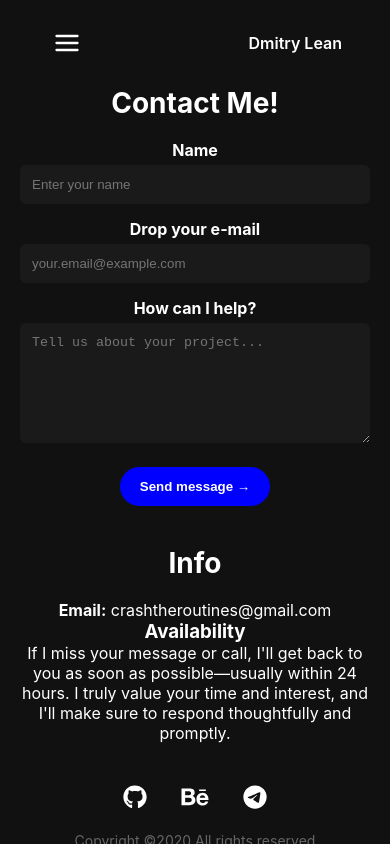
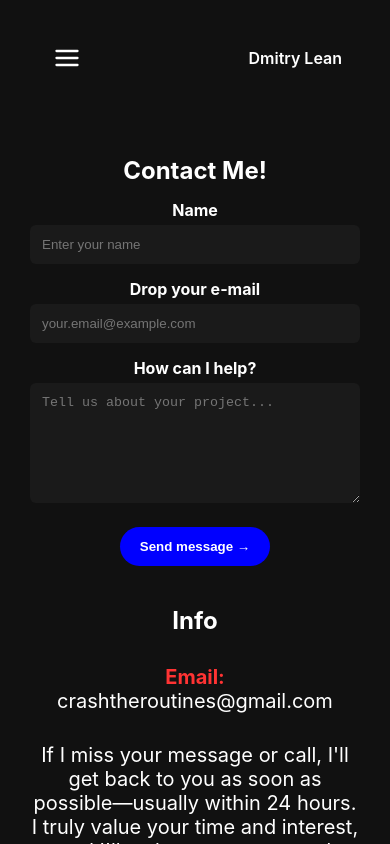
Before and after one commit to dmitrylean/react-portfolio, a React (Create React App) app: page /contact in a window 390 px wide. Built offline with nearby package versions, Linux system fonts and the light colour scheme.

Commit message:
fixed contacts

```diff
--- a/src/components/ContactSection.css
+++ b/src/components/ContactSection.css
@@ -8,20 +8,25 @@
   display: flex;
   flex-wrap: wrap;
   gap: 40px;
-  height: 100vh;
   justify-content: center;
-  align-items: center;
+  align-items: flex-start;
+  margin-top: 50px;
 }
 
 .contact-form,
 .contact-info {
   flex: 1 1 45%;
   min-width: 300px;
+  gap: 5px;
 }
 
-h2 {
-  font-size: 28px;
-  margin-bottom: 20px;
+.info-title .red-text {
+  margin-top: 10px;
+}
+
+.info-text p {
+  font-size: 20px;
+  margin-top: 30px;
 }
 
 .gradient-text {
@@ -71,7 +76,21 @@ textarea {
 
 @media (max-width: 768px) {
   .contact-grid {
-    grid-template-columns: 1fr;
+    grid-template-columns: 2fr;
     height: auto;
+    padding: 5px 10px;
+    align-items: center;
   }
 }
+
+@media (max-width: 500px) {
+  .contact-grid {
+    grid-template-columns: 1fr;
+  }
+}
+
+@media (max-width: 300px) {
+  .contact-grid {
+    grid-template-columns: 1fr;
+  }
+}
--- a/src/components/ContactSection.jsx
+++ b/src/components/ContactSection.jsx
@@ -35,15 +35,17 @@ const ContactSection = () => {
           </div>
 
           <div className="contact-info">
+            <div className="info-title">
               <h2>
                 Info
               </h2>
-
+            </div>
+            <div className="info-text">
               <p>
-              <strong>Email:</strong> crashtheroutines@gmail.com
+                <strong className="red-text">Email:</strong> crashtheroutines@gmail.com
               </p>
-
-            <h3>Availability</h3>
+            </div>
+            <div className="info-text">
               <p>
                 If I miss your message or call, I'll get back to you as soon as
                 possible—usually within 24 hours. I truly value your time and
@@ -52,6 +54,7 @@ const ContactSection = () => {
             </div>
           </div>
         </div>
+      </div>
     </section>
   );
 };
--- a/src/components/Hero.css
+++ b/src/components/Hero.css
@@ -1,6 +1,6 @@
 /* Hero */
 .hero {
-  height: 90vh;
+  height: 100vh;
   display: flex;
   flex-direction: column;
   justify-content: center;
--- a/src/components/NavBar.css
+++ b/src/components/NavBar.css
@@ -3,6 +3,7 @@
   justify-content: space-between;
   align-items: center;
   padding: 1.5rem 3rem;
+  margin-top: 15px;
 }
 
 .logo {
--- a/src/components/ServiceSection.css
+++ b/src/components/ServiceSection.css
@@ -2,7 +2,6 @@
   background: #111;
   color: #fff;
   padding: 40px 0;
-  height: 100vh;
 }
 
 .services-grid {
```
Lines whose indentation alone changed are shown as unchanged.
